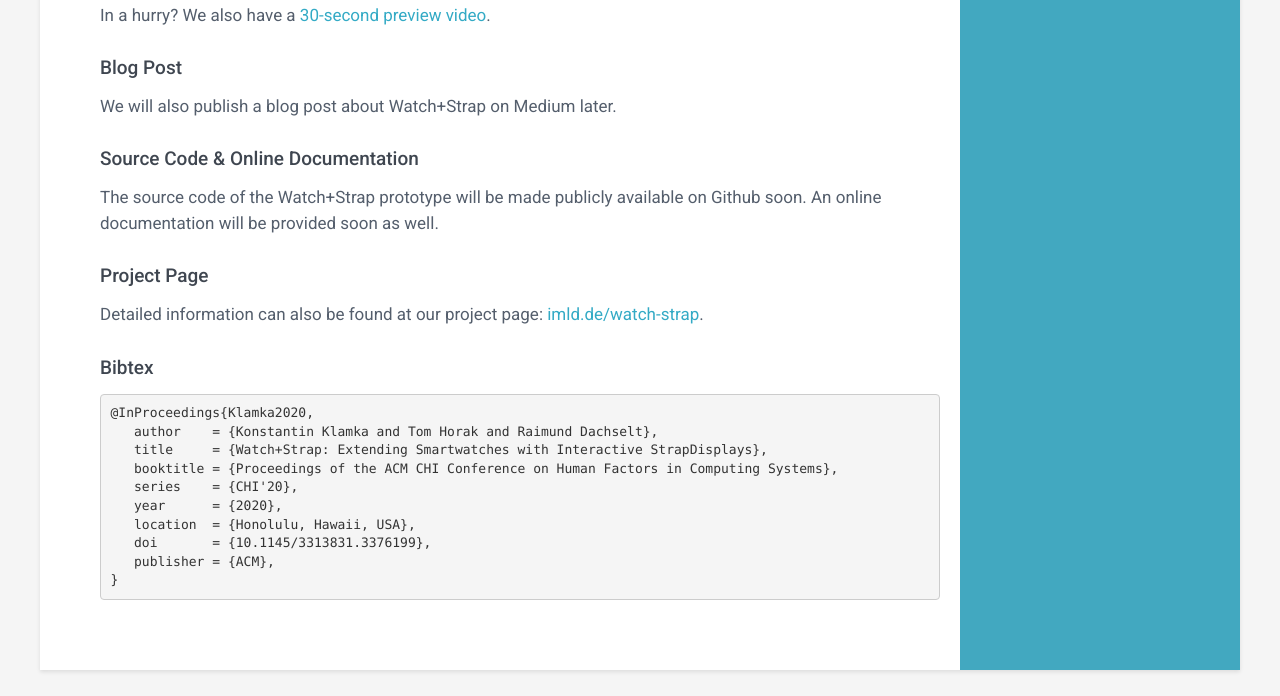
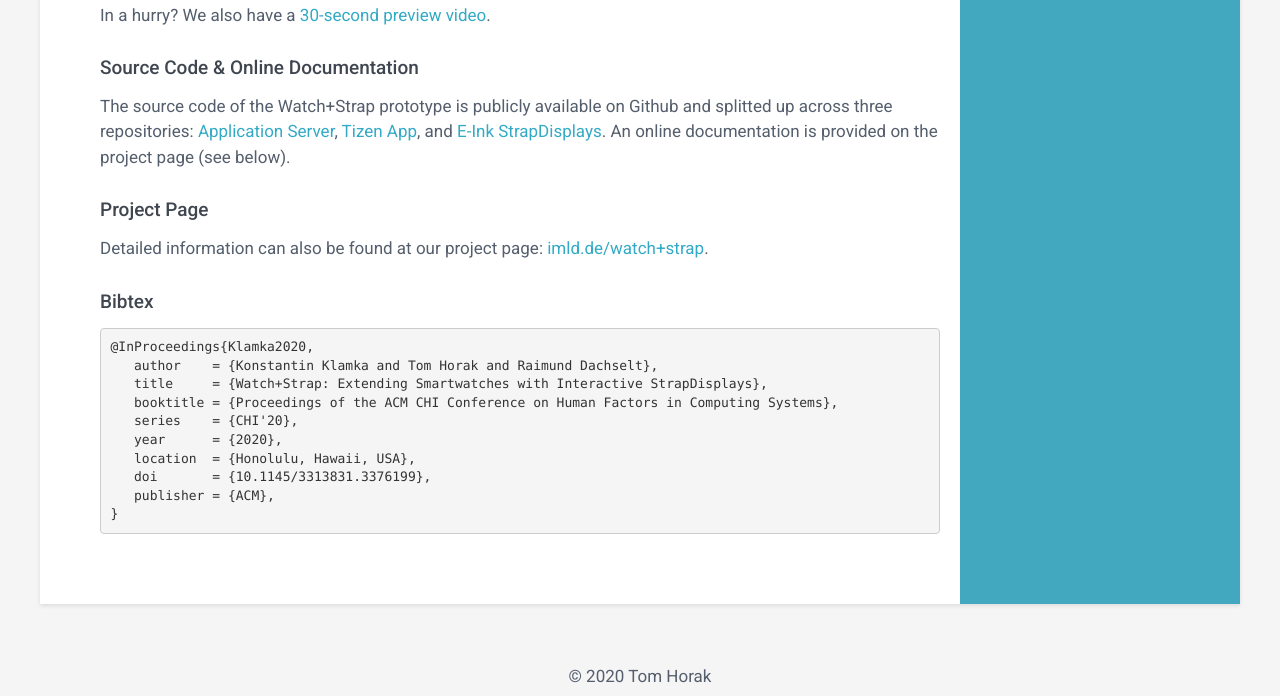
Before and after one commit to tomhorak21/tomhorak21.github.io, a Jekyll site: the page built from _publications/2020/watchstrap.md, in a window 1280 px wide and 900 px high, scrolled down 1085 px, cut to the strip 204-900 px from the top of the window. Built offline with Jekyll 4.4.1, drawn with Linux system fonts in a browser that asks for light colours.

Commit message:
Updated Watch+Strap page.

```diff
--- a/_publications/2020/watchstrap.md
+++ b/_publications/2020/watchstrap.md
@@ -51,12 +51,9 @@ bibtex: >
 <iframe width="560" height="315" src="https://www.youtube.com/embed//s_bHI0SFM_o" frameborder="0" gesture="media" allow="encrypted-media" allowfullscreen></iframe>
 In a hurry? We also have a [30-second preview video](https://youtu.be/Op8-gh5GSxI).
 
-## Blog Post
-We will also publish a blog post about Watch+Strap on Medium later.
-
 ## Source Code & Online Documentation
-The source code of the Watch+Strap prototype will be made publicly available on Github soon.
-An online documentation will be provided soon as well.
+The source code of the Watch+Strap prototype is publicly available on Github and splitted up across three repositories: [Application Server](https://github.com/imldresden/WatchStrap-app-server), [Tizen App](https://github.com/imldresden/WatchStrap-tizen-app), and [E-Ink StrapDisplays](https://github.com/imldresden/WatchStrap-strapdisplays).
+An online documentation is provided on the project page (see below).
 
 ## Project Page
-Detailed information can also be found at our project page: [imld.de/watch-strap](https://imld.de/watch-strap).
+Detailed information can also be found at our project page: [imld.de/watch+strap](https://imld.de/watch+strap).
```
Also changed, not shown: other parts of _publications/2020/watchstrap.md (+1 -1 lines).
